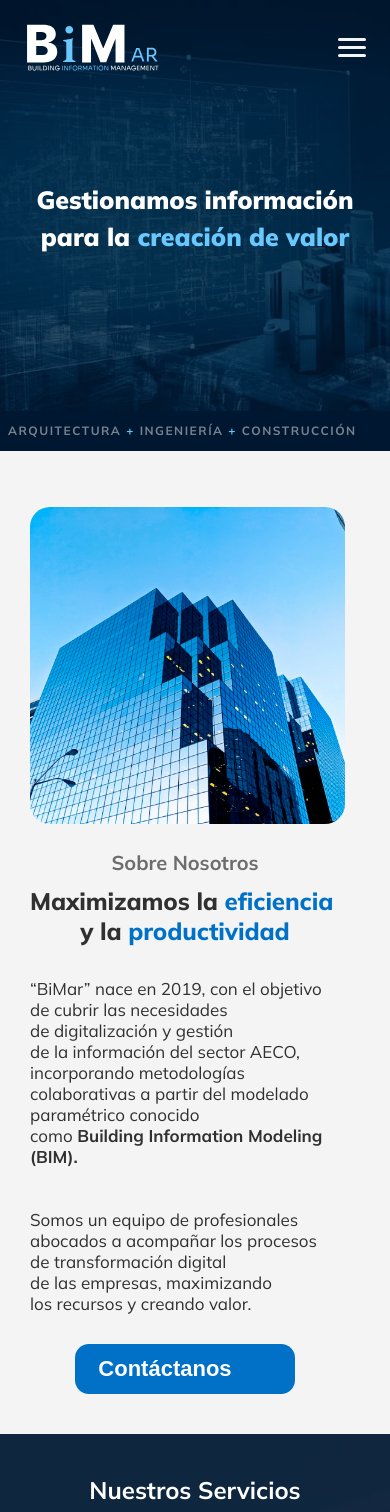
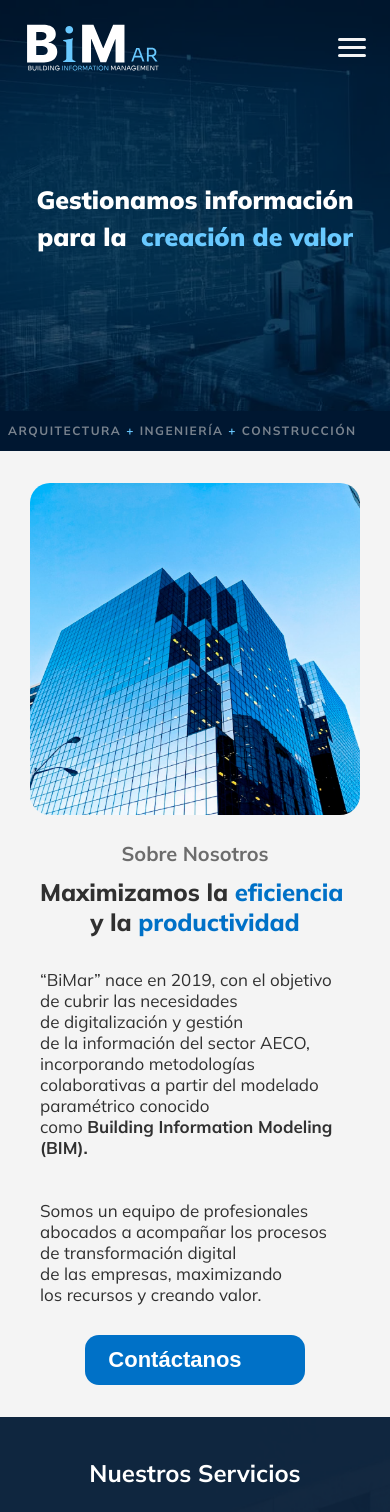
Before and after one commit to escuderoemanuel/bim-ar, a React (Vite) app: page / in a window 390 px wide. Shown: the top 1512 px of the page. Built offline with nearby package versions, Linux system fonts and the light colour scheme; some icons are missing.

Commit message:
Total Responsive

```diff
--- a/src/components/Body/Body.jsx
+++ b/src/components/Body/Body.jsx
@@ -9,11 +9,13 @@ import Proyectos from './Proyectos/Proyectos';
 const Body = () => {
   return (
     <div className='body'>
-      <Inicio></Inicio>
-      <Nosotros></Nosotros>
-      <Servicios></Servicios>
-      {/* <Proyectos></Proyectos> */}
-      <Contacto></Contacto>
+      <div className='bodyContainer'>
+        <Inicio></Inicio>
+        <Nosotros></Nosotros>
+        <Servicios></Servicios>
+        {/* <Proyectos></Proyectos> */}
+        <Contacto></Contacto>
+      </div>
     </div>
   );
 };
--- a/src/components/Body/Contacto/Contacto.css
+++ b/src/components/Body/Contacto/Contacto.css
@@ -97,7 +97,7 @@ form button {
   display: none;
 }
 
-.wrap {
+.contacto .wrap {
   white-space: normal;
 }
 
@@ -217,14 +217,56 @@ form button {
 
 @media screen and (max-width: 600px) {
   .contactoContainer {
-    padding: 2rem 0rem;
+    padding: 2rem 1rem;
   }
 
-  br {
+  form input,
+  form textarea {
+    width: 350px;
+  }
+
+  form textarea {
+    width: 350px;
+  }
+
+  form button {
+    width: 350px;
+  }
+
+  .contacto img {
+    width: 350px;
+    height: auto;
+  }
+
+  .contacto br {
     display: none;
   }
 
-  .wrap {
+  .contacto .wrap {
     white-space: pre-wrap;
   }
 }
+
+@media screen and (max-width: 325px) {
+  .contactoContainer {
+    padding: 1rem;
+  }
+
+  form input,
+  form textarea {
+    width: 300px;
+  }
+
+  form textarea {
+    width: 300px;
+  }
+
+  form button {
+    width: 300px;
+  }
+
+  .contacto img {
+    width: 300px;
+    height: auto;
+  }
+}
--- a/src/components/Body/Contacto/Contacto.jsx
+++ b/src/components/Body/Contacto/Contacto.jsx
@@ -37,8 +37,8 @@ const Contacto = () => {
   }
 
   return (
-    <section className='contacto wrap' id='contact'>
-      <div className='contactoContainer'>
+    <section className='contacto ' id='contact'>
+      <div className='contactoContainer wrap'>
         <div className='formContainer'>
           <div>
             <h3>{t('contact.title')}</h3>
--- a/src/components/Body/Inicio/Inicio.jsx
+++ b/src/components/Body/Inicio/Inicio.jsx
@@ -15,7 +15,7 @@ const Inicio = () => {
       className='inicio'
       id='home'
       style={{ backgroundImage: `url(${backgroundImageInicio})` }}>
-      <div className='inicioContainer'>
+      <div className='inicioContainer wrap'>
         <h1>
           {t('home.line1')} <br />
           {t('home.line2')} <span> {t('home.span')}</span>
--- a/src/components/Body/Nosotros/Nosotros.css
+++ b/src/components/Body/Nosotros/Nosotros.css
@@ -79,7 +79,7 @@ i {
   height: 480px;
 }
 
-.wrap {
+.nosotros .wrap {
   white-space: normal;
 }
 
@@ -140,8 +140,8 @@ i {
   }
 
   .nosotrosContainer img {
-    margin-top: 3rem;
     height: 400px;
+    margin-left: 1rem;
   }
 
   .nosotrosContainer button {
@@ -150,24 +150,26 @@ i {
     font-size: 22px;
   }
 
-  br {
+  .nosotros br {
     display: none;
   }
-  .wrap {
+  .nosotros .wrap {
     white-space: pre-wrap;
   }
 }
 
 @media screen and (max-width: 768px) {
   .nosotros {
-    padding: 0.5rem;
+    padding: 2rem 1rem;
   }
 
   .nosotrosContainer {
-    max-width: 330px;
+    width: 100%;
+    margin: auto;
     height: 100%;
     flex-direction: column-reverse;
     text-align: center;
+    align-items: center;
   }
 
   .nosotros h3 {
@@ -194,18 +196,19 @@ i {
   .nosotrosContainer button {
     margin: auto;
     margin-top: 30px;
-    margin-bottom: 2rem;
   }
 
   .nosotrosContainer img {
     border-radius: 20px;
-    height: 317px;
+    width: 330px;
+    height: auto;
+    margin: 0;
     margin-bottom: 1rem;
   }
 }
 
-@media screen and (max-width: 600px) {
-  /* .nosotros {
-    background-color: greenyellow;
-  } */
+@media screen and (max-width: 325px) {
+  .nosotros img {
+    width: 300px;
+  }
 }
--- a/src/components/Body/Nosotros/Nosotros.jsx
+++ b/src/components/Body/Nosotros/Nosotros.jsx
@@ -8,8 +8,8 @@ const Nosotros = () => {
   /* i18next */
   const [t, i18n] = useTranslation('global');
   return (
-    <section className='nosotros wrap' id='aboutUs'>
-      <div className='nosotrosContainer'>
+    <section className='nosotros ' id='aboutUs'>
+      <div className='nosotrosContainer wrap'>
         <div className='nosotrosText'>
           <h3>{t('aboutUs.title1')}</h3>
           <h2>
--- a/src/components/Body/Servicios/Servicios.css
+++ b/src/components/Body/Servicios/Servicios.css
@@ -15,6 +15,7 @@
   justify-content: space-between;
   align-items: center;
   text-align: center;
+  padding: 0;
 }
 
 .serviciosText {
@@ -32,12 +33,9 @@
 }
 
 .servContainer {
-  max-width: 1180px;
   display: flex;
   justify-content: center;
   align-items: flex-end;
-  flex-wrap: wrap;
-  row-gap: 2rem;
 }
 
 .serv {
@@ -106,11 +104,11 @@
   display: none;
 }
 
-.wrap {
+.servicios .wrap {
   white-space: normal;
 }
 
-@media screen and (max-width: 1280px) {
+@media screen and (max-width: 1260px) {
   .serviciosContainer button {
     background-color: transparent;
     border: none;
@@ -131,7 +129,6 @@
 
   .servContainer {
     width: 100%;
-    width: 100vw;
     flex-direction: row;
     flex-wrap: nowrap;
     align-items: flex-end;
@@ -139,7 +136,7 @@
     overflow-x: auto;
     scroll-behavior: smooth;
     scrollbar-color: transparent;
-    padding: 2rem;
+    padding: 0rem 2rem;
   }
 
   .serv {
@@ -192,11 +189,11 @@
     font-size: 24px;
   }
 
-  .wrap {
+  .servicios .wrap {
     white-space: pre-wrap;
   }
 
-  br {
+  .servicios br {
     display: none;
   }
 }
--- a/src/components/Body/Servicios/Servicios.jsx
+++ b/src/components/Body/Servicios/Servicios.jsx
@@ -47,10 +47,10 @@ const Servicios = () => {
 
   return (
     <section
-      className='servicios wrap'
+      className='servicios'
       id='services'
       style={{ backgroundImage: `url(${backgroundImage})` }}>
-      <div className='serviciosContainer'>
+      <div className='serviciosContainer wrap'>
         <div className='serviciosText'>
           <h2>{t('services.title1')}</h2>
           <p className=''>
--- a/src/components/Footer/Datos/Datos.css
+++ b/src/components/Footer/Datos/Datos.css
@@ -139,3 +139,9 @@ box-icon {
     justify-content: space-between;
   }
 }
+
+@media screen and (max-width: 325px) {
+  .columna3 img {
+    width: 220px;
+  }
+}
--- a/src/components/Footer/Datos/Datos.jsx
+++ b/src/components/Footer/Datos/Datos.jsx
@@ -29,7 +29,7 @@ const Datos = () => {
 
   return (
     <div className='datos'>
-      <div className='datosContainer'>
+      <div className='datosContainer wrap'>
         <div className='columna1'>
           <Logo></Logo>
           <div className='social'>
@@ -46,7 +46,7 @@ const Datos = () => {
                 activeSection === 'home' ? 'active' : ''
               }`}
               to='home'
-              offset={-150}
+              offset={-95}
               spy={true}
               smooth={true}
               duration={500}
@@ -58,7 +58,7 @@ const Datos = () => {
                 activeSection === 'aboutUs' ? 'active' : ''
               }`}
               to='aboutUs'
-              offset={-100}
+              offset={-95}
               spy={true}
               smooth={true}
               duration={500}
@@ -70,7 +70,7 @@ const Datos = () => {
                 activeSection === 'services' ? 'active' : ''
               }`}
               to='services'
-              offset={-100}
+              offset={-95}
               spy={true}
               smooth={true}
               duration={500}
@@ -82,7 +82,7 @@ const Datos = () => {
                 activeSection === 'contact' ? 'active' : ''
               }`}
               to='contact'
-              offset={-100}
+              offset={-95}
               spy={true}
               smooth={true}
               duration={500}
--- a/src/components/Footer/Derechos/Derechos.jsx
+++ b/src/components/Footer/Derechos/Derechos.jsx
@@ -16,6 +16,7 @@ const Derechos = () => {
 
   return (
     <div className='derechos'>
+      <div className='derechosContainer wrap'>
         <p>{t('footer.rights.text1')}</p>
         <Link
           to={termsPath}
@@ -25,6 +26,7 @@ const Derechos = () => {
           <p>{t('footer.rights.text2')}</p>
         </Link>
       </div>
+    </div>
   );
 };
 
--- a/src/components/Footer/Footer.jsx
+++ b/src/components/Footer/Footer.jsx
@@ -9,7 +9,7 @@ const Footer = () => {
     <section
       className='footer'
       style={{ backgroundImage: `url(${backgroundImage})` }}>
-      <div className='footerContainer'>
+      <div className='footerContainer wrap'>
         <Datos></Datos>
         <Derechos></Derechos>
       </div>
```
Lines whose indentation alone changed are shown as unchanged.
